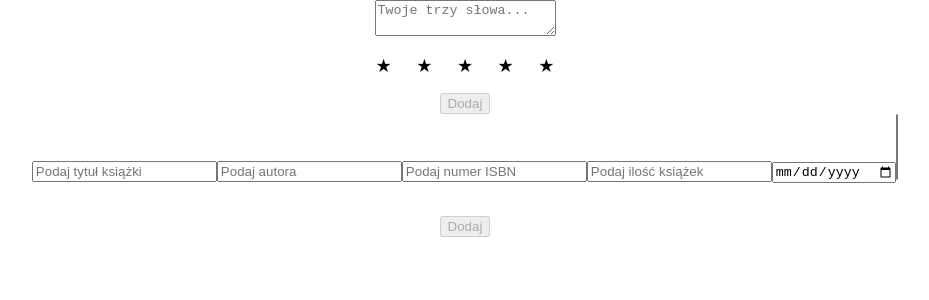
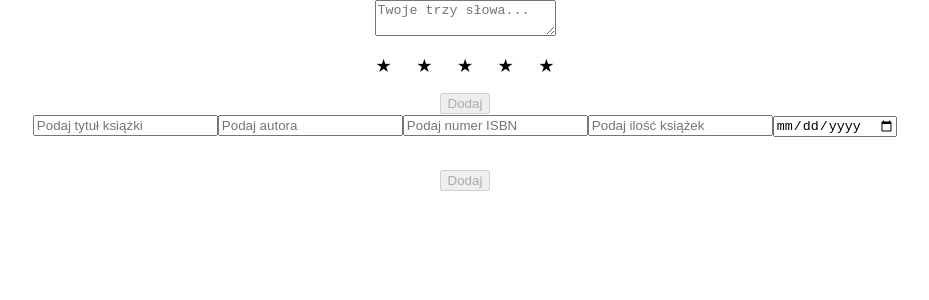
Before and after one commit to HoffWe/LibraryAppFrontend, a React (Create React App) app: page / in a window 1280 px wide. Shown: the top 300 px of the page, without its empty margins (175-1104 px from the left). Built offline with nearby package versions, Linux system fonts and the light colour scheme.

Commit message:
few upgrades

```diff
--- a/src/Components/AddBook.tsx
+++ b/src/Components/AddBook.tsx
@@ -1,12 +1,12 @@
-import {useState} from "react";
+import {useEffect, useState} from "react";
 import {Genres} from "../Const/Genres";
 
 export const AddBook = () => {
     const [book,setBook] = useState(
-        {title:"", authorsId:[""],isbn:"",quantity:"",releaseDate:"",genres:[]});
+        {title:"", authorsId:[""],isbn:"",quantity:"",releaseDate:"",genres:[Genres.COOKBOOK]});
     const [wasEdited,setWasEdited] = useState<boolean>(false)
     const [isError,setIsError]= useState<boolean>(true)
-    // setBook(prevState => {return {...prevState,genres: Genres.COOKBOOK}})
+    useEffect(()=>setBook(prevState => {return {...prevState,genres: [Genres.FANTASY]}}),[])
     const addBook = () => {
         console.log({
             book
@@ -72,13 +72,7 @@ export const AddBook = () => {
                 name="releaseDate"
                 type="date"
             ></input>
-            <select multiple
-                    value={book.genres}
-                    placeholder={"Podaj gatunek książki"}
-                    onChange={onSelectChanged}
-                    name="genres"
-            >
-            </select>
+
 
             <div
                 style={{
--- a/src/Const/Genres.ts
+++ b/src/Const/Genres.ts
@@ -1,3 +1,4 @@
+import {text} from "stream/consumers";
 
 export enum Genres {
 
```
